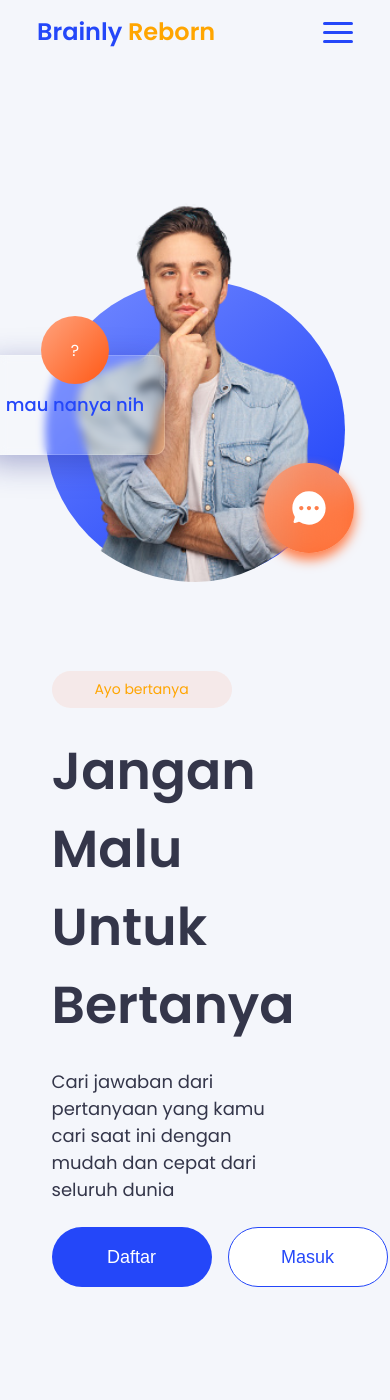
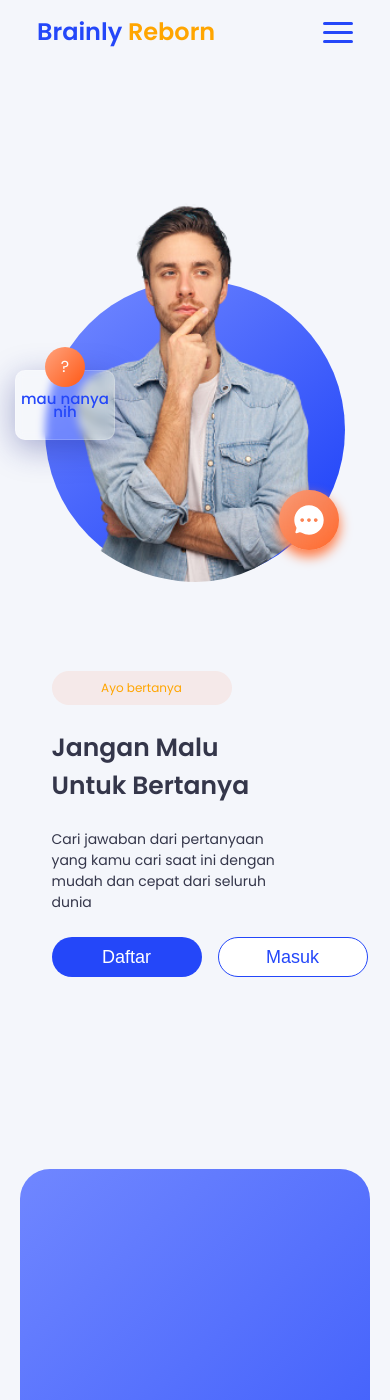
Before and after one commit to AmilMusaevi/learning-community, a React (Vite) app: page / in a window 390 px wide. Shown: the top 1400 px of the page. Built offline with nearby package versions, Linux system fonts and the light colour scheme.

Commit message:
refactor: banner modified

```diff
--- a/src/layouts/sections/banner/banner.module.scss
+++ b/src/layouts/sections/banner/banner.module.scss
@@ -213,6 +213,40 @@
     gap: 40px;
     flex-direction: column-reverse;
 
+    .bubble {
+      &_chat {
+        width: 100px;
+        height: 70px;
+        left: -10%;
+        top: 30%;
+        &_question {
+          width: 40px;
+          height: 40px;
+          top: -35%;
+        }
+
+        &_text {
+          font-size: 15px;
+          text-align: center;
+          line-height: 13px;
+        }
+      }
+
+      &_info {
+        width: 60px;
+        height: 60px;
+        bottom: 30px;
+        right: 6px;
+
+        &_icon {
+          img {
+            width: 50%;
+            height: 50%;
+          }
+        }
+      }
+    }
+
     &_info {
       max-width: 100%;
       margin-bottom: 2rem;
@@ -223,6 +257,25 @@
 
       .buttons {
         justify-content: center;
+
+        button {
+          width: 150px;
+          height: 40px;
+          border-radius: 50px;
+          cursor: pointer;
+          font-weight: 500;
+          font-size: 18px;
+        }
+      }
+
+      .title {
+        font-size: 25px;
+      }
+      .tag {
+        font-size: 12px;
+      }
+      .description {
+        font-size: 14px;
       }
     }
 
```
